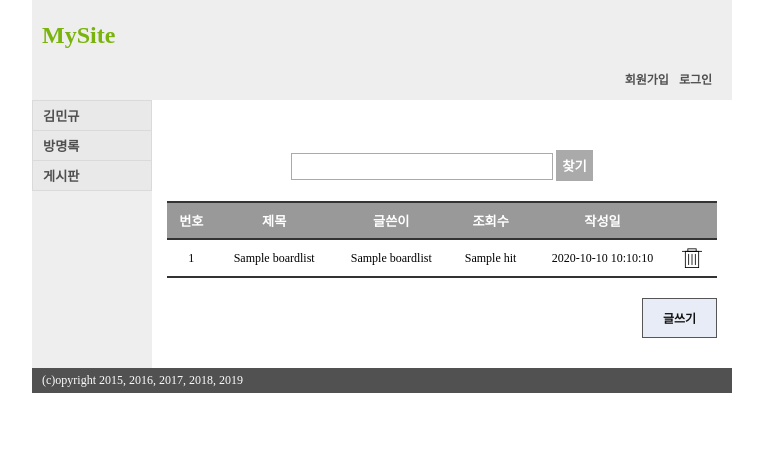
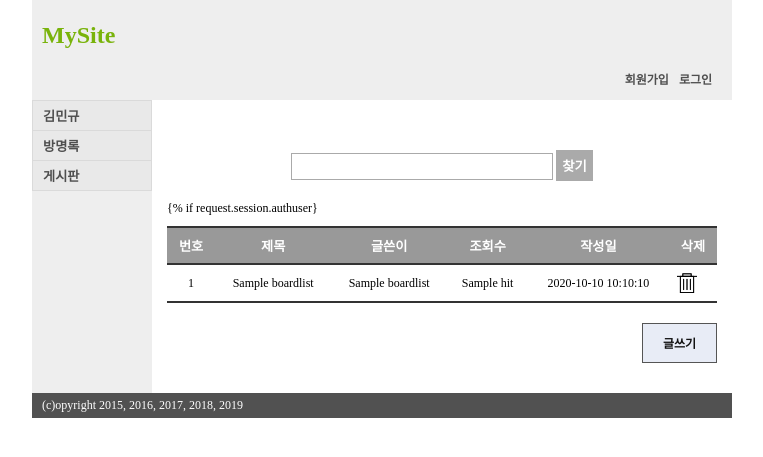
Before and after one commit to mkyu0917/mysite, a Django app: template templates/board/list.html in a window 1280 px wide. Shown: the top 457 px of the page, without its empty margins (258-1021 px from the left). Run offline with Django 3.2, Linux system fonts and the light colour scheme; the template is opened without the code that fills it: most values are stand-ins (such as "Sample title", 1, 10 or a date in 2020); some libraries are stand-ins or nearby versions.

Commit message:
삭제기능 완성

```diff
--- a/mysite/urls.py
+++ b/mysite/urls.py
@@ -54,6 +54,8 @@ urlpatterns = [ #url에서 post 방식으로 보내는 것들은 마지막에url
 
     #modify부분패턴
     path('board/modify', board_views.boardModify),
-    path('board/modify_Save',board_views.Modify_Save)
+    path('board/modify_Save',board_views.Modify_Save),
 
+    # delete부분패턴
+    path('board/list_Delete',board_views.list_Delete)
 ]
--- a/templates/board/list.html
+++ b/templates/board/list.html
@@ -21,11 +21,11 @@
 				<th>글쓴이</th>
 				<th>조회수</th>
 				<th>작성일</th>
-				<th>&nbsp;</th>
+				<th>삭제</th>
 			</tr>
 			{% for boardlist in boardLists %}
 			<tr>
-				<td>{{ boardlist.id}}</td>
+				<td>{{boardlist.id}}</td>
 				<td>{% if request.session.authuser is not None %}
 					<a href="/board/view?id={{ boardlist.id }}">
 					 {% endif %}{{ boardlist.title }}</a>
@@ -35,7 +35,8 @@
 				<td>{{ boardlist.name }}</td>
 				<td>{{ boardlist.hit  }}</td>
 				<td>{{ boardlist.regdate|date:'Y-m-d H:i:s' }}</td>
-				<td><a href="" class="del">삭제</a></td>
+					{% if request.session.authuser}
+				<td><a href="/board/list_Delete?id={{ boardlist.id }}" class="del"><img src="/asset/images/recycle.png"></a></td>
 			</tr>
 			{% endfor %}
 		</table>
--- a/templates/board/view.html
+++ b/templates/board/view.html
@@ -27,7 +27,8 @@
 	  <a href="/board">글목록</a>
 
 	{% if request.session.authuser.id == boardViews.user_id %}
-   	  <a href="/board/modify?id={{boardViews.id}}">글수정</a>
+   	  <a href="/board/modify?id={{ boardViews.id }}">글수정</a>
+	  <input type="hidden" id="kwd" name="kwd" value="request.session.['authuser']">
 	{% endif %}
    </div>
 </div>
```
Also changed, not shown: board/views.py (+10 -23 lines).
